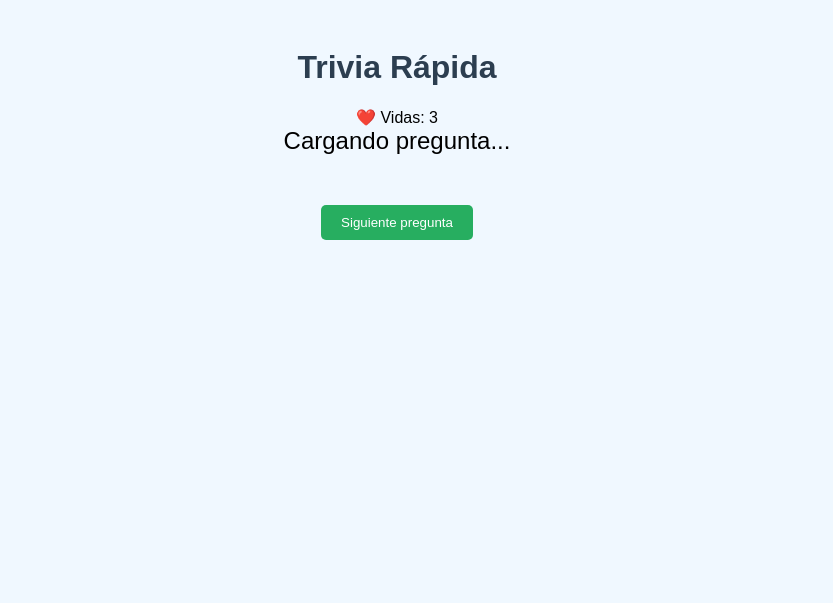
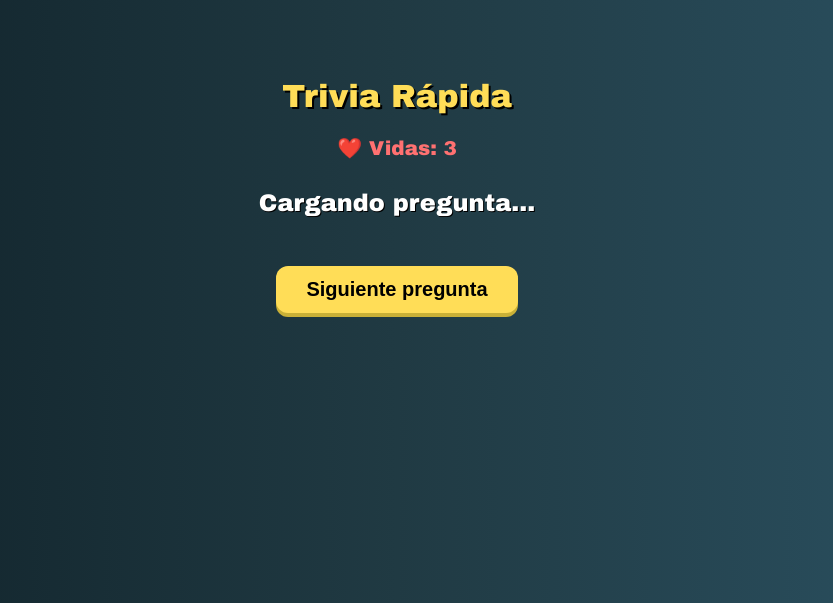
Before and after one commit to V4l3r14n3/Trivia-flask, a Flask app: page /jugar in a window 1280 px wide. Shown: the top 603 px of the page, without its empty margins (243-1076 px from the left). Run offline with Flask 3, Linux system fonts and the light colour scheme.

Commit message:
modfique estilos en el index

```diff
--- a/templates/index.html
+++ b/templates/index.html
@@ -3,7 +3,92 @@
 <head>
   <meta charset="UTF-8">
   <title>Trivia Rápida</title>
-  <link rel="stylesheet" href="/static/style.css">
+    <style>
+    body {
+      font-family: 'Arial Black', sans-serif;
+      background: linear-gradient(to right, #0f2027, #203a43, #2c5364);
+      color: #fff;
+      text-align: center;
+      padding: 50px;
+    }
+
+    h1 {
+      color: #ffdd57;
+      text-shadow: 2px 2px #000;
+    }
+
+    #vidas {
+      font-size: 20px;
+      margin-bottom: 20px;
+      color: #ff7171;
+    }
+
+    #pregunta {
+      font-size: 24px;
+      font-weight: bold;
+      margin: 30px 0 20px;
+      color: #ffffff;
+      text-shadow: 1px 1px #000;
+    }
+
+    #opciones {
+      margin: 20px 0;
+    }
+
+    .opcion-btn {
+      display: block;
+      margin: 10px auto;
+      font-size: 18px;
+      padding: 10px 20px;
+      border: none;
+      border-radius: 10px;
+      background-color: #ffffffcc;
+      color: #000;
+      font-weight: bold;
+      cursor: pointer;
+      transition: all 0.2s ease;
+      box-shadow: 0 3px #999;
+      width: 250px;
+    }
+
+    .opcion-btn:hover {
+      background-color: #c706c7;
+      color: #fff;
+      transform: scale(1.05);
+    }
+
+    #respuesta {
+      margin-top: 20px;
+      font-size: 18px;
+      font-weight: bold;
+    }
+
+    #siguiente-btn {
+      margin-top: 30px;
+      font-size: 20px;
+      padding: 12px 30px;
+      border: none;
+      border-radius: 12px;
+      background-color: #ffdd57;
+      color: #000;
+      font-weight: bold;
+      cursor: pointer;
+      box-shadow: 0 4px #c9b037;
+      transition: all 0.2s ease;
+    }
+
+    #siguiente-btn:hover {
+      background-color: #c706c7;
+      box-shadow: 0 6px #c9b037;
+      transform: scale(1.05);
+      color: #fff;
+    }
+
+    #siguiente-btn:disabled {
+      background-color: #bbb;
+      cursor: not-allowed;
+    }
+  </style>
 </head>
 <body>
   <h1>Trivia Rápida</h1>
```
